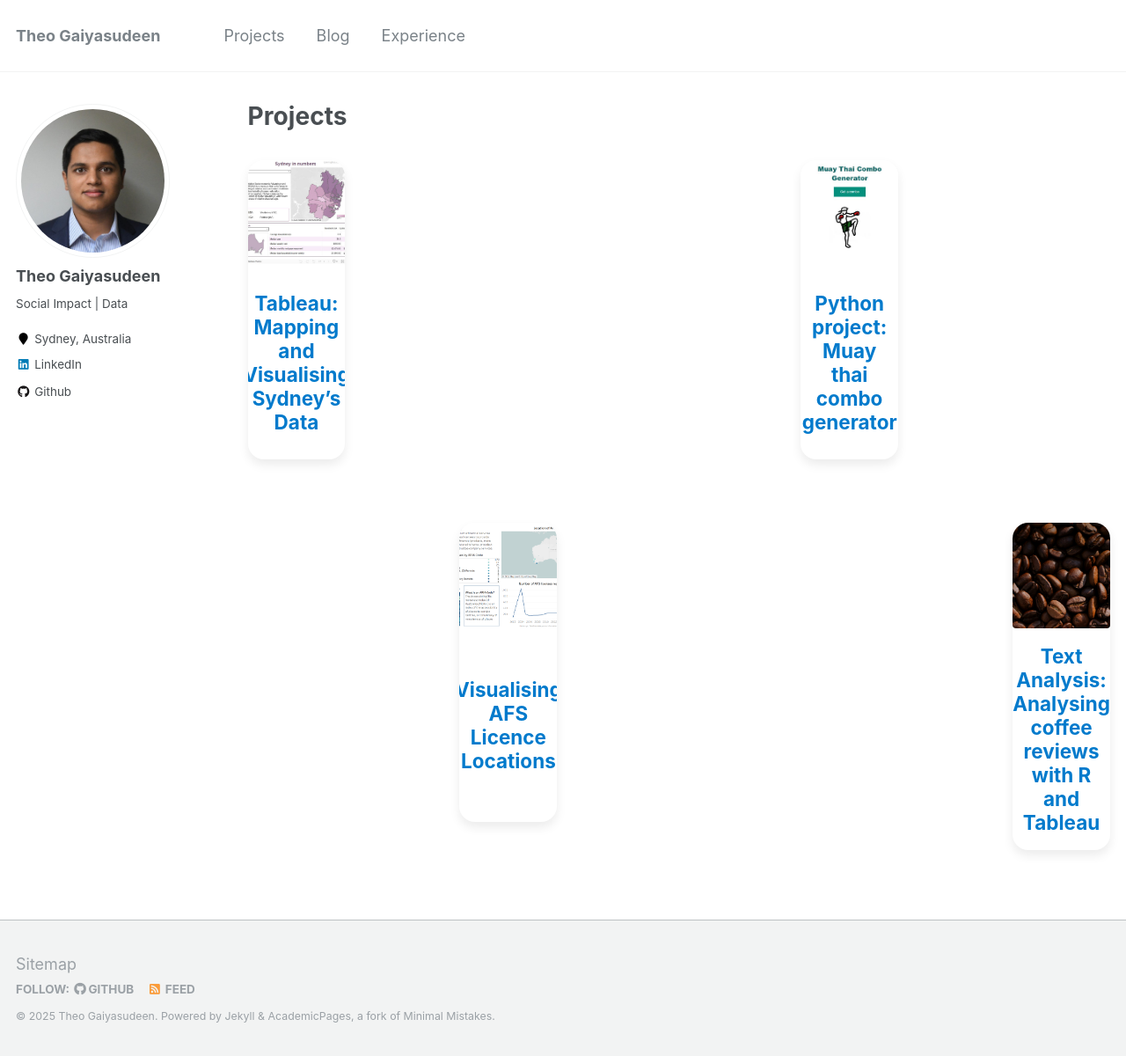
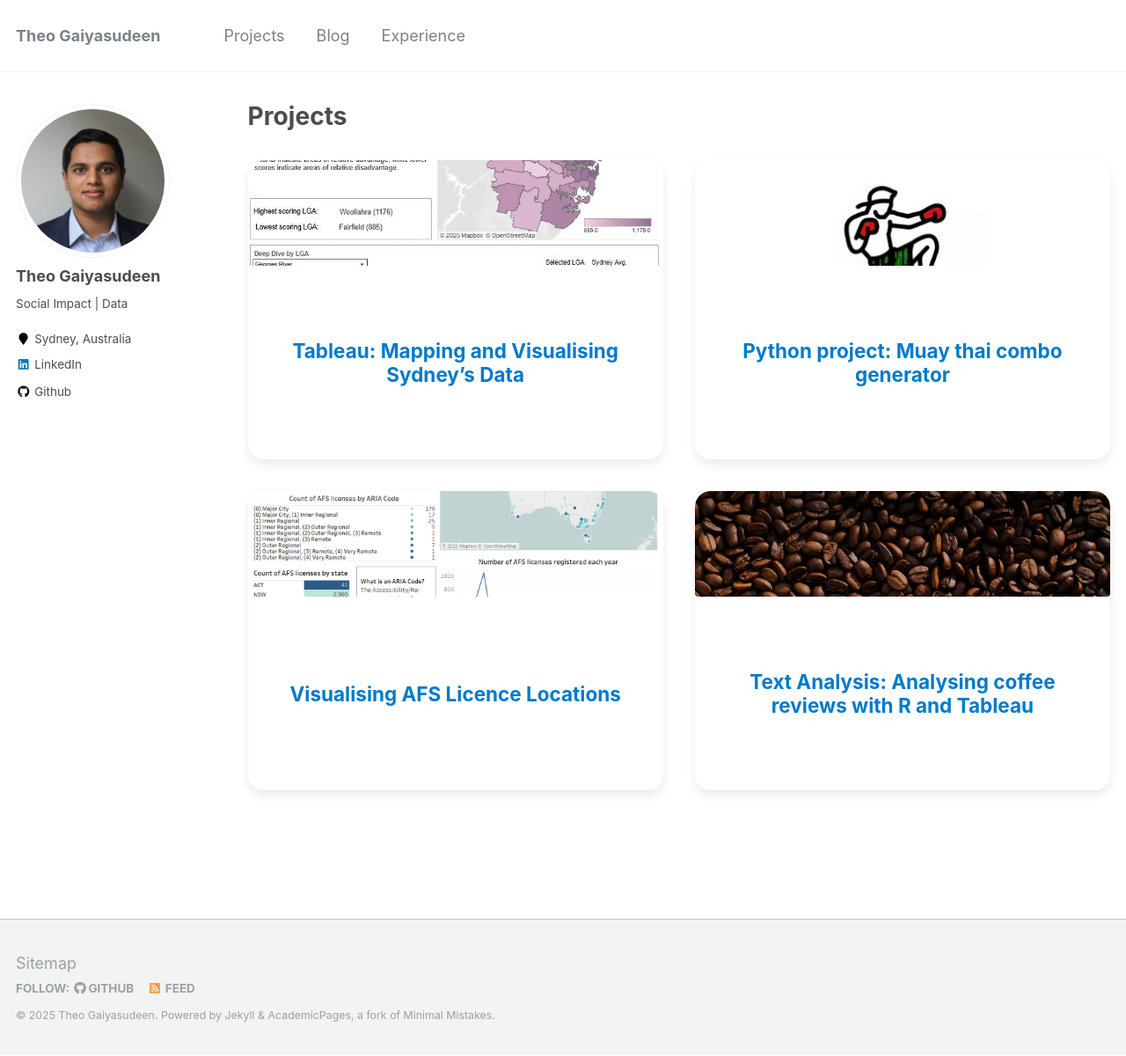
Before and after one commit to tdeenv/tdeenv.github.io, a Jekyll site: the page built from _pages/projects.html, in a window 1280 px wide and 1200 px high. Shown: the whole window at 88% size. Built offline with Jekyll 4.4.1, drawn with Linux system fonts in a browser that asks for light colours.

Commit message:
Update custom.scss

```diff
--- a/_sass/custom.scss
+++ b/_sass/custom.scss
@@ -1,64 +1,69 @@
+//
 // _sass/custom.scss
-// Custom styles for the Projects page cards
-
-//
-// Projects grid — always two columns, square cards, fade-in, hover zoom
+// Custom Projects Grid Styles
 //
 
-.grid__wrapper {
+// 0) Kill Susy gallery on these grid items
+//    (the theme by default floats & sizes .grid__item at various breakpoints)
+.grid__wrapper > .grid__item {
+    width: 100% !important;
+    margin: 0 !important;
+    float: none !important;
+  }
+
+  // 1) Force a 2-column CSS grid
+  .grid__wrapper {
     display: grid;
     grid-template-columns: repeat(2, 1fr);
     gap: 2rem;
     margin-top: 2rem;
   }
 
+  // 2) Fade-in animation on each grid cell
   .grid__wrapper > .grid__item {
-    /* fade-in animation */
     opacity: 0;
     transform: translateY(20px);
     animation: fadeInUp 0.8s ease forwards;
   }
 
+  // 3) Style the card itself (<article class="archive__item">)
   .grid__wrapper > .grid__item > .archive__item {
-    /* force the card to fill its grid cell */
     width: 100%;
     background: #fff;
     border-radius: 1rem;
     overflow: hidden;
-    box-shadow: 0 6px 12px rgba(0, 0, 0, 0.08);
+    box-shadow: 0 6px 12px rgba(0,0,0,0.08);
     display: flex;
     flex-direction: column;
-    min-height: 340px;             /* nice square shape */
+    min-height: 340px;             // makes it nicely square
     transition: transform 0.4s ease, box-shadow 0.4s ease;
   }
 
+  // 4) Hover lift + zoom-in
   .grid__wrapper > .grid__item:hover > .archive__item {
-    /* hover lift + zoom */
     transform: translateY(-6px) scale(1.03);
-    box-shadow: 0 12px 24px rgba(0, 0, 0, 0.12);
+    box-shadow: 0 12px 24px rgba(0,0,0,0.12);
   }
 
+  // 5) Image area: fixed height, cover, zoomable
   .grid__wrapper .archive__item-teaser {
-    /* fixed image container height */
+    flex-shrink: 0;
+    width: 100%;
     height: 220px;
     overflow: hidden;
   }
-
   .grid__wrapper .archive__item-teaser img {
-    /* cover the container, maintain aspect */
     width: 100%;
     height: 100%;
     object-fit: cover;
     transition: transform 0.3s ease;
   }
-
   .grid__wrapper > .grid__item:hover .archive__item-teaser img {
-    /* zoom image on hover */
     transform: scale(1.05);
   }
 
+  // 6) Centered title at the bottom
   .grid__wrapper .archive__item-title {
-    /* center the title */
     flex-grow: 1;
     display: flex;
     align-items: center;
@@ -69,17 +74,15 @@
     font-weight: bold;
     text-align: center;
   }
-
   .grid__wrapper .archive__item-title a {
     color: #007acc;
     text-decoration: none;
   }
-
   .grid__wrapper .archive__item-title a:hover {
     text-decoration: underline;
   }
 
-  /* Fade-in keyframes */
+  // 7) Fade-in keyframes
   @keyframes fadeInUp {
     to {
       opacity: 1;
```
